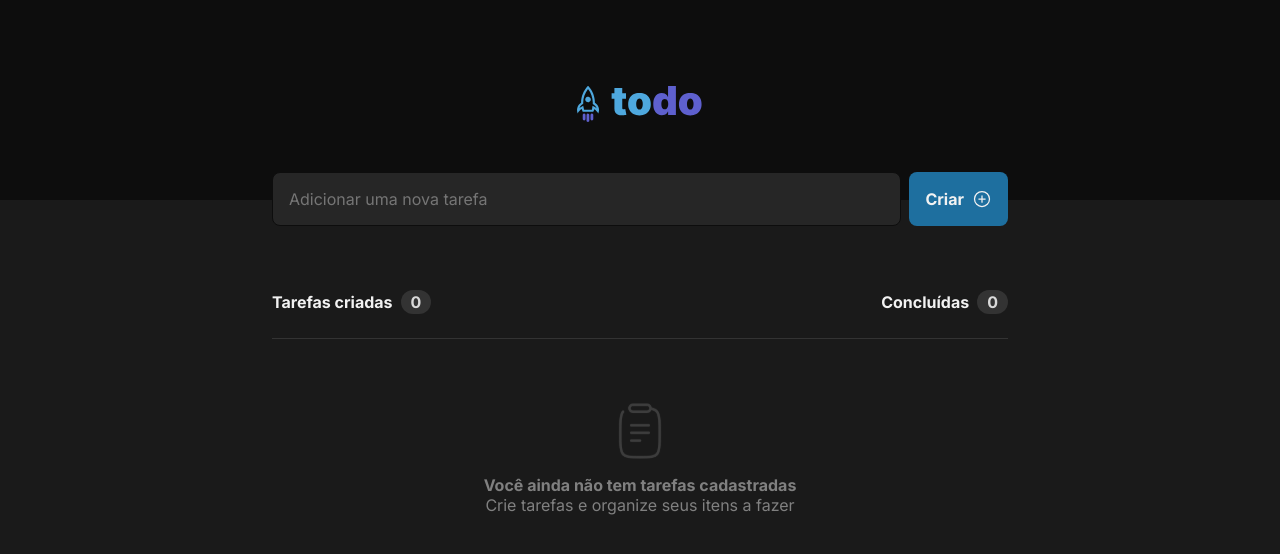
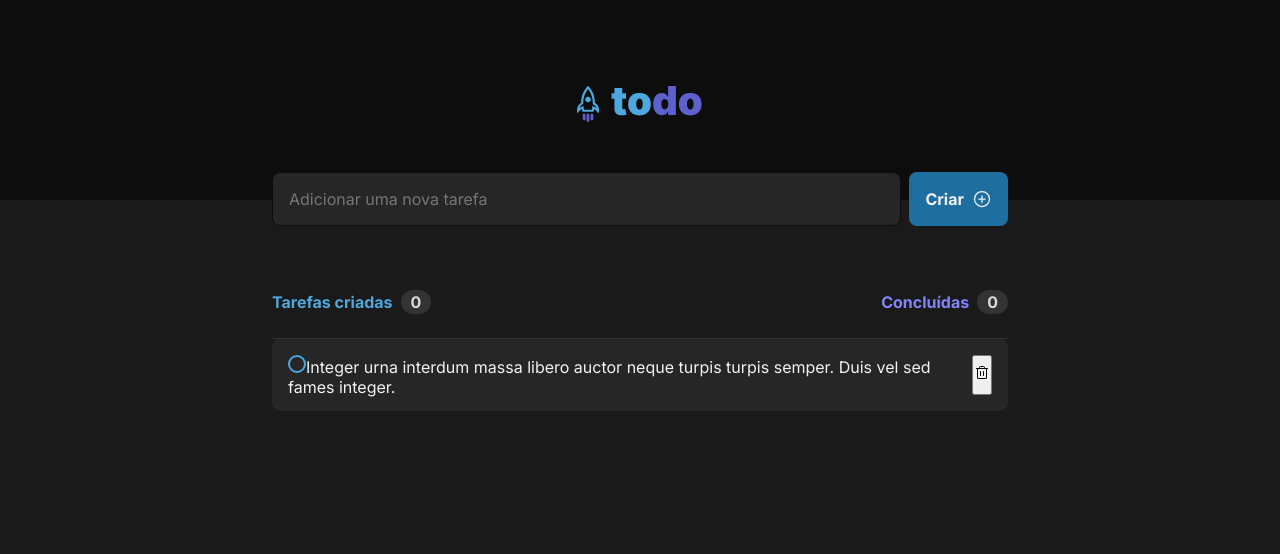
Before and after one commit to danilocucharro/challenge01-todo-list, a React (Vite) app: page / in a window 1280 px wide. Shown: the top 554 px of the page. Built offline with nearby package versions, Linux system fonts and the light colour scheme.

Commit message:
estilização do TaskItem

```diff
--- a/src/components/AddTaskForm/styled.ts
+++ b/src/components/AddTaskForm/styled.ts
@@ -1,7 +1,6 @@
 import styled from "styled-components";
 
 export const TaskFormContainer = styled.div`
-  height: 54px;
   max-width: 736px;
   margin: 0 auto;
   margin-top: -1.75rem;
@@ -10,7 +9,7 @@ export const TaskFormContainer = styled.div`
 export const TaskFormContent = styled.form`
   display: flex;
   justify-content: space-between;
-  gap: 0.5rem;
+  gap: 8px;
 
   input {
     flex: 1;
@@ -19,7 +18,7 @@ export const TaskFormContent = styled.form`
     height: 54px;
     border-radius: 8px;
     background: ${props => props.theme['gray-500']};
-    padding: 1rem;
+    padding: 16px;
   }
 
   button {
--- a/src/components/TaskList/index.tsx
+++ b/src/components/TaskList/index.tsx
@@ -1,27 +1,57 @@
-import { TaskListContainer, TaskListInfoContainer, TaskInfoProgress, TaskListContent } from "./styles";
+import {
+  TaskListContainer,
+  TaskListInfoContainer,
+  TaskListContent,
+  TaskInfoCounter,
+  TaskInfoContent,
+  TaskItem }
+from "./styles";
 
 import svgClipboard from "../../assets/Clipboard.svg";
+import { useState } from "react";
+import { Trash } from "phosphor-react";
+
+interface TasksProps{
+  id: number,
+  description: string,
+  isDone: boolean,
+}
 
 export function TaskList() {
+  const [tasks, setTasks] = useState<TasksProps[]>([])
+
   return(
     <TaskListContainer>
       <TaskListInfoContainer>
-        <div>
+        <TaskInfoContent variant="blue">
           <span>Tarefas criadas</span>
-          <TaskInfoProgress>0</TaskInfoProgress>
-        </div>
+          <TaskInfoCounter>0</TaskInfoCounter>
+        </TaskInfoContent>
 
-        <div>
+        <TaskInfoContent variant="purple">
           <span>Concluídas</span>
-          <TaskInfoProgress>0</TaskInfoProgress>
-        </div>
+          <TaskInfoCounter>0</TaskInfoCounter>
+        </TaskInfoContent>
       </TaskListInfoContainer>
 
       <TaskListContent>
+        {tasks.length > 1 ?
         <div>
           <img src={svgClipboard} />
           <span>Você ainda não tem tarefas cadastradas</span> Crie tarefas e organize seus itens a fazer
         </div>
+        :
+        <TaskItem>
+          <form>
+            <input type="checkbox" />
+            <label>Integer urna interdum massa libero auctor neque turpis turpis semper. Duis vel sed fames integer.</label>
+          </form>
+
+          <button>
+            <Trash />
+          </button>
+        </TaskItem>
+        }
       </TaskListContent>
     </TaskListContainer>
   )
--- a/src/components/TaskList/styles.ts
+++ b/src/components/TaskList/styles.ts
@@ -1,4 +1,4 @@
-import styled from "styled-components";
+import styled, { css } from "styled-components";
 
 export const TaskListContainer = styled.main`
   margin: 0 auto;
@@ -6,6 +6,10 @@ export const TaskListContainer = styled.main`
   max-width: 736px;
   height: 200px;
 `;
+
+interface TaskInfoContentProps {
+  variant: "blue" | "purple";
+}
 
 export const TaskListInfoContainer = styled.div`
   display: flex;
@@ -22,7 +26,15 @@ export const TaskListInfoContainer = styled.div`
   }
 `;
 
-export const TaskInfoProgress = styled.span`
+export const TaskInfoContent = styled.div<TaskInfoContentProps>`
+  ${props => props.variant === "blue" ? css`
+    color: ${props.theme["blue"]}
+  `: css`
+    color: ${props.theme["purple"]}
+  `};
+`;
+
+export const TaskInfoCounter = styled.span`
   color: ${props => props.theme['gray-200']};
   background: ${props => props.theme['gray-400']};
 
@@ -32,17 +44,34 @@ export const TaskInfoProgress = styled.span`
 
 export const TaskListContent = styled.section`
 
-  div {
+`;
+
+export const TaskItem = styled.div`
+  display: flex;
+  height: 72px;
+  background: brown;
+  padding: 16px;
+  border-radius: 8px;
+  background-color: ${props => props.theme['gray-500']};
+
+  form {
+    color: ${props => props.theme['gray-100']};
     align-items: center;
     justify-content: center;
-    display: flex;
-    flex-direction: column;
-    padding: 64px 24px 64px 24px;
-    color: ${props => props.theme['gray-300']};
+
+    input {
+      width: 18px;
+      height: 18px;
+      appearance: none;
+      border: 2px solid ${props => props.theme['blue']};
+      border-radius: 50%;
+      cursor: pointer;
+      background-color: transparent;
+    }
+
+    input:checked {
+      background-color: ${props => props.theme['purple']};
+      appearance: text-field;
+    }
   }
-
-  span {
-    margin-top: 1rem;
-    font-weight: bold;
-  }
-`;
+`
```
